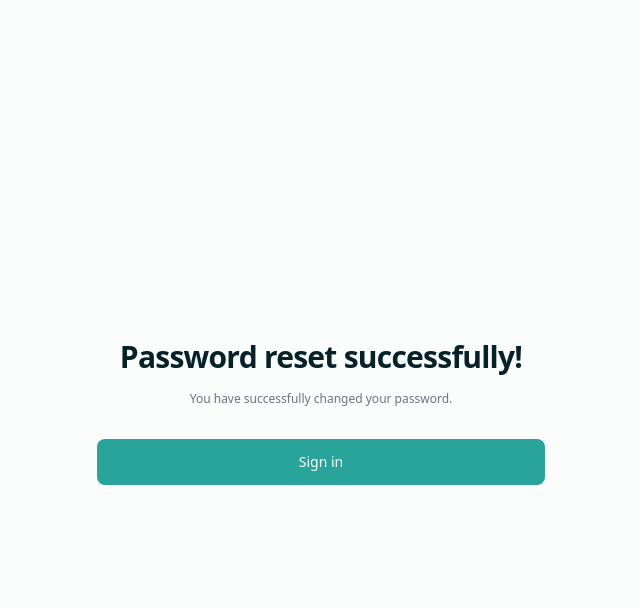
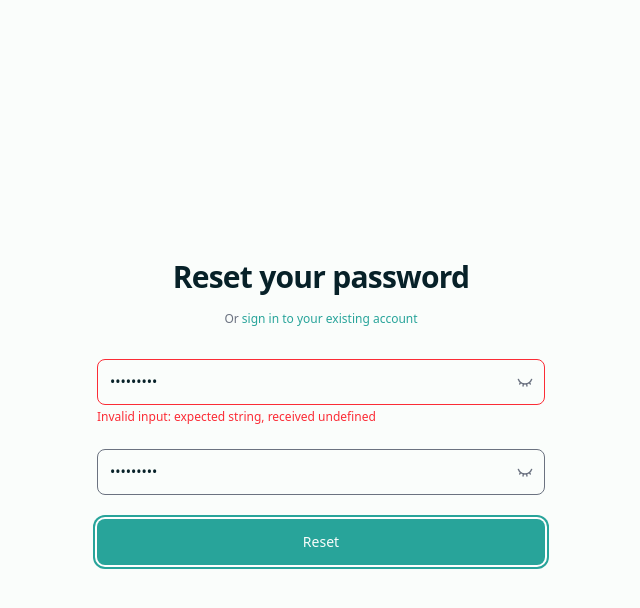
Before and after one commit to minna-lproc/tumbas, a Next.js app: page /resetpass in a window 1280 px wide. Both pictures are taken after typing "Sample123", "Sample123" into the empty fields and a click on the button "Reset". Shown: the top 608 px of the page, without its empty margins (319-959 px from the left). Built offline with nearby package versions, Linux system fonts and the light colour scheme.

Commit message:
added initall error handling

```diff
--- a/app/(auth)/forgotpass/page.tsx
+++ b/app/(auth)/forgotpass/page.tsx
@@ -1,14 +1,57 @@
 'use client';
 
+import { zodResolver } from '@hookform/resolvers/zod';
 import Link from 'next/link';
 import { useRouter } from 'next/navigation';
 import { useState, useEffect } from 'react';
+import { useForm } from 'react-hook-form';
+import { z } from 'zod';
+
+const forgotPassSchema = z.object({
+    email: z.email('Invalid email address'),
+});
+
+type forgotPassData = z.infer<typeof forgotPassSchema>;
 
 export default function ForgotPassPage() {
     const router = useRouter();
     const [error, setError] = useState<string | null>(null);
     const [loading, setLoading] = useState(false);
     const [success, setSuccess] = useState(false);
+
+    const {
+        handleSubmit,
+        formState: { errors },
+    } = useForm<forgotPassData>({
+        resolver: zodResolver(forgotPassSchema),
+    });
+
+    const onSubmit = async (data: forgotPassData) => {
+        setLoading(true);
+        setError(null);
+
+        try {
+            setSuccess(!success);
+            await new Promise((resolve) => setTimeout(resolve, 500));
+
+
+            /* COMMENTED OUT - Supabase authentication
+            const { error: signInError } = await supabase.auth.signInWithPassword({
+              email: data.email,
+              password: data.password,
+            });
+
+            if (signInError) throw signInError;
+
+            router.push('/translate');
+            router.refresh();
+            */
+        } catch (err) {
+            setError(err instanceof Error ? err.message : 'An error occurred');
+        } finally {
+            setLoading(false);
+        }
+    };
 
     return (
         <div className="flex min-h-screen items-center justify-center px-4 py-12 sm:px-6 lg:px-8 bg-background
@@ -62,7 +105,7 @@ export default function ForgotPassPage() {
                         </p>
                     </div>
 
-                    <form className="mt-8 space-y-6">
+                    <form className="mt-8 space-y-6" onSubmit={handleSubmit(onSubmit)}>
 
                         <div>
                             <label htmlFor="email" className="sr-only">
@@ -72,17 +115,22 @@ export default function ForgotPassPage() {
                                 type="email"
                                 autoComplete="email"
                                 required
-                                className="relative block w-full rounded-lg border border-border px-3 py-3 focus:z-10
+                                className={`relative block w-full rounded-lg border border-border px-3 py-3 focus:z-10
                 focus:border-btn-active focus:outline-none focus:ring--btn-active
-                sm:text-sm placeholder:text-secondary-text"
+                sm:text-sm placeholder:text-gray
+                ${errors.email ? 'border-red-500 focus:border-red-500' : 'border-border'}`}
                                 placeholder="Email address"
                             />
+                            {errors.email && (
+                                <p className="mt-1 text-xs font-base text-red-500">
+                                    {errors.email.message}
+                                </p>
+                            )}
                         </div>
 
                         <div>
                             <button
                                 type="submit"
-                                onClick={() => { setSuccess(!success) }}
                                 disabled={loading}
                                 className="group relative flex w-full justify-center rounded-lg border
               border-transparent px-4 py-3 bg-btn text-btn-text  hover:bg-btn-hover
--- a/app/(auth)/resetpass/page.tsx
+++ b/app/(auth)/resetpass/page.tsx
@@ -4,8 +4,51 @@ import { Eye, EyeClosed } from 'lucide-react';
 import Link from 'next/link';
 import { useRouter } from 'next/navigation';
 import { useState, useEffect } from 'react';
+import { useForm } from 'react-hook-form';
+import { z } from 'zod';
+import { zodResolver } from '@hookform/resolvers/zod';
 
 export default function ResetPassPage() {
+
+    const resetPassSchema = z.object({
+        password: z.string().min(8, 'Password must be at least 8 characters'),
+    });
+
+    type resetPassData = z.infer<typeof resetPassSchema>;
+
+    const {
+        handleSubmit,
+        formState: { errors },
+    } = useForm<resetPassData>({
+        resolver: zodResolver(resetPassSchema),
+    });
+
+    const onSubmit = async (data: resetPassData) => {
+        setLoading(true);
+        setError(null);
+
+        try {
+            setSuccess(!success);
+            await new Promise((resolve) => setTimeout(resolve, 500));
+
+
+            /* COMMENTED OUT - Supabase authentication
+            const { error: signInError } = await supabase.auth.signInWithPassword({
+              email: data.email,
+              password: data.password,
+            });
+
+            if (signInError) throw signInError;
+
+            router.push('/translate');
+            router.refresh();
+            */
+        } catch (err) {
+            setError(err instanceof Error ? err.message : 'An error occurred');
+        } finally {
+            setLoading(false);
+        }
+    };
 
     const router = useRouter();
     const [error, setError] = useState<string | null>(null);
@@ -65,16 +108,21 @@ export default function ResetPassPage() {
 
                     </div>
 
-                    <form className="mt-8 space-y-6">
+                    <form className="mt-8 space-y-6" onSubmit={handleSubmit(onSubmit)}>
 
+                        <div>
+                            <label htmlFor="password" className="sr-only">
+                                Password
+                            </label>
                             <div className="relative">
                                 <input
                                     type={showPassword ? 'text' : 'password'}
                                     autoComplete="current-password"
                                     required
-                                className="relative block w-full rounded-lg border border-border px-3 py-3 focus:z-10
+                                    className={`relative block w-full rounded-lg border border-border px-3 py-3 focus:z-10
                 focus:border-btn-active focus:outline-none focus:ring--btn-active
-                sm:text-sm placeholder:text-secondary-text"
+                sm:text-sm placeholder:text-gray
+                ${errors.password ? 'border-red-500 focus:border-red-500' : 'border-border'}`}
                                     placeholder="Password"
                                 />
                                 <button
@@ -92,8 +140,16 @@ export default function ResetPassPage() {
                                         </span>
                                     )}
                                 </button>
+
+                            </div>
+                            {errors.password && (
+                                <p className="mt-1 text-xs font-base text-red-500">
+                                    {errors.password.message}
+                                </p>
+                            )}
                         </div>
 
+                        <div>
                             <div className="relative">
                                 <input
                                     type={showConfirmedPassword ? 'text' : 'password'}
@@ -120,11 +176,11 @@ export default function ResetPassPage() {
                                     )}
                                 </button>
                             </div>
+                        </div>
 
                         <div>
                             <button
                                 type="submit"
-                                onClick={() => { setSuccess(!success) }}
                                 disabled={loading}
                                 className="group relative flex w-full justify-center rounded-lg border
                  border-transparent px-4 py-3 bg-btn text-btn-text  hover:bg-btn-hover
--- a/app/(auth)/signup/page.tsx
+++ b/app/(auth)/signup/page.tsx
@@ -10,9 +10,11 @@ import Link from 'next/link';
 import { Eye, EyeClosed } from 'lucide-react';
 
 const signupSchema = z.object({
-  email: z.string().email('Invalid email address'),
-  password: z.string().min(6, 'Password must be at least 6 characters'),
+  firstName: z.string(),
+  lastName: z.string(),
   username: z.string().min(3, 'Username must be at least 3 characters').optional(),
+  email: z.email('Invalid email address'),
+  password: z.string().min(8, 'Password must be at least 8 characters'),
 });
 
 type SignupFormData = z.infer<typeof signupSchema>;
@@ -199,26 +201,29 @@ export default function SignupPage() {
                   type="email"
                   autoComplete="email"
                   required
-                  className="relative block w-full rounded-lg border border-border px-3 py-3 focus:z-10
+                  className={`relative block w-full rounded-lg border border-border px-3 py-3 focus:z-10
                 focus:border-btn-active focus:outline-none focus:ring--btn-active
-                sm:text-sm placeholder:text-secondary-text"
+                sm:text-sm placeholder:text-gray
+                ${errors.email ? 'border-red-500 focus:border-red-500' : 'border-border'}`}
                   placeholder="Email address"
                 />
                 {errors.email && (
-                  <p className="mt-1 text-sm ">
-                    {errors.email.message}
-                  </p>
-                )}
+                <p className="mt-1 text-xs font-base text-red-500">
+                  {errors.email.message}
+                </p>
+              )}
               </div>
+
 
               <div className="relative">
                 <input
                   type={showPassword ? 'text' : 'password'}
                   autoComplete="current-password"
                   required
-                  className="relative block w-full rounded-lg border border-border px-3 py-3 focus:z-10
+                  className={`relative block w-full rounded-lg border border-border px-3 py-3 focus:z-10
                 focus:border-btn-active focus:outline-none focus:ring--btn-active
-                sm:text-sm placeholder:text-secondary-text"
+                sm:text-sm placeholder:text-gray
+                ${errors.password ? 'border-red-500 focus:border-red-500' : 'border-border'}`}
                   placeholder="Password"
                 />
                 <button
@@ -236,6 +241,11 @@ export default function SignupPage() {
                     </span>
                   )}
                 </button>
+                {errors.password && (
+                <p className="mt-1 text-xs font-base text-red-500">
+                  {errors.password.message}
+                </p>
+              )}
               </div>
 
               <div className="relative">
```
Lines whose indentation alone changed are shown as unchanged.
